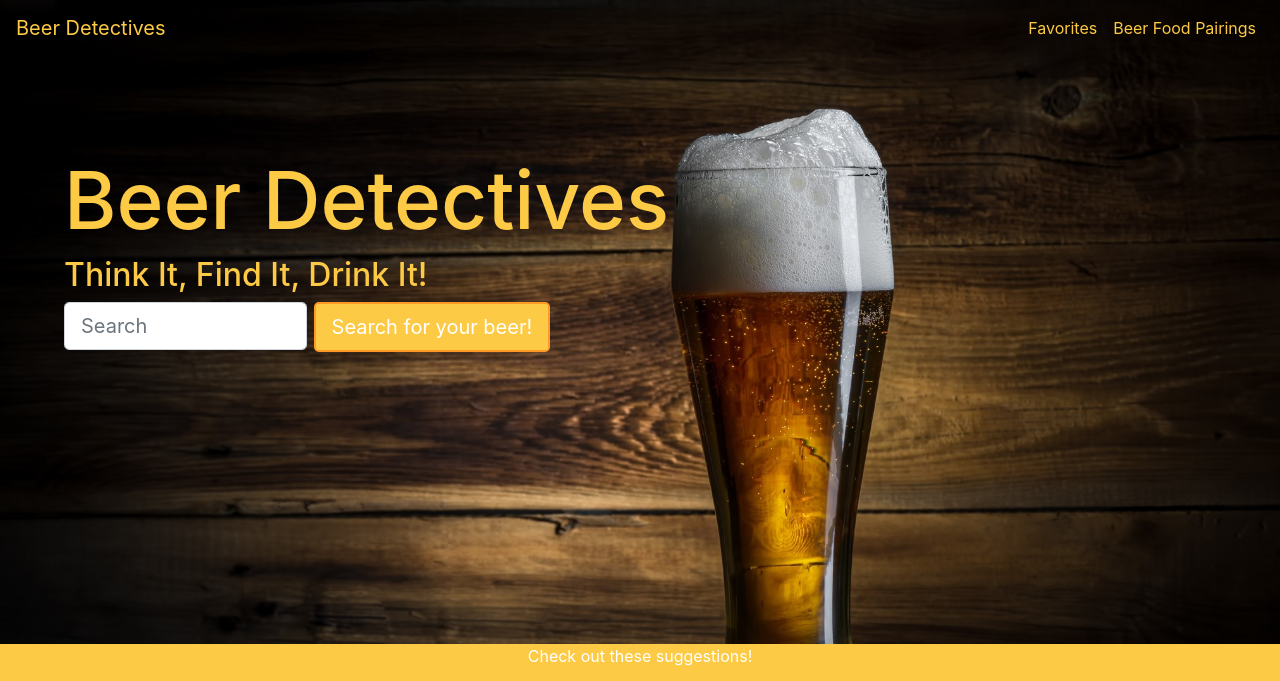
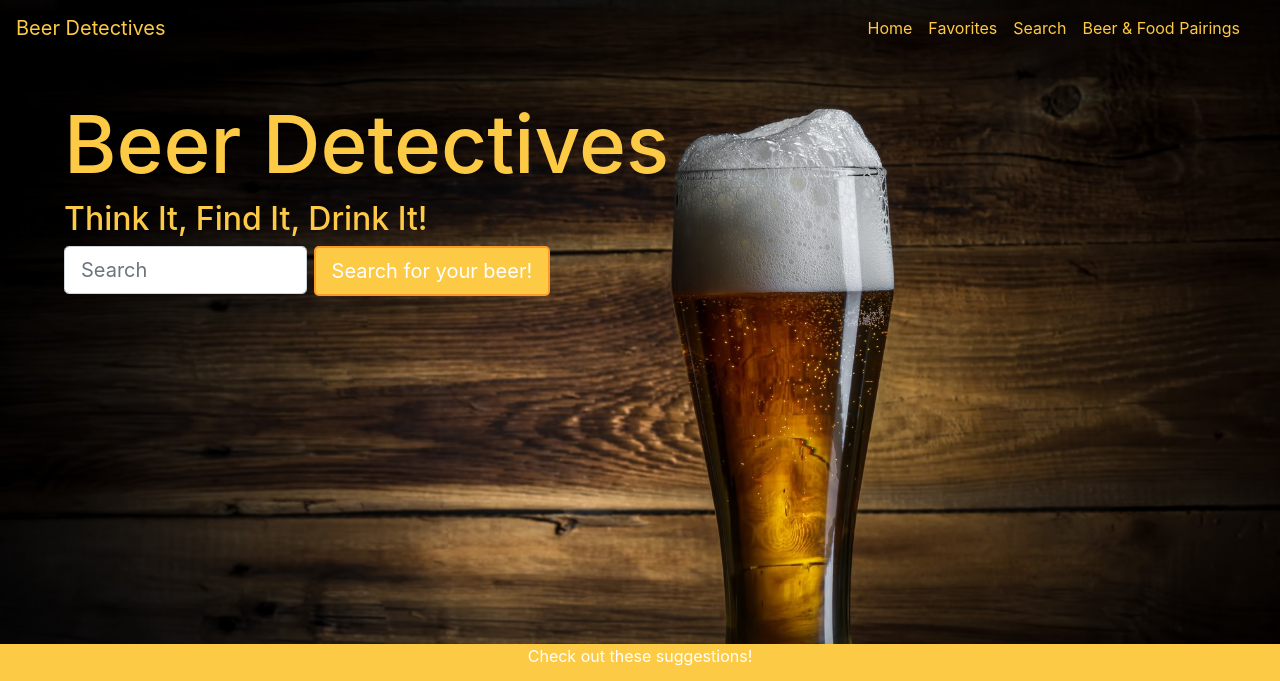
Before and after one commit to mcarreon/Beer-Detectives, a plain HTML site: page index.html in a window 1280 px wide. Shown: the top 681 px of the page. Drawn offline with nearby package versions, Linux system fonts and the light colour scheme; no server answers.

Commit message:
standardized nav

```diff
--- a/index.html
+++ b/index.html
@@ -26,30 +26,51 @@
 </head>
 <body>
     <div>
-        <nav class="navbar navbar-expand-lg navbar-light">
-            <!-- Brand and toggle get grouped for better mobile display -->
-            <div class="navbar-header">
-                <a class="navbar-brand" href="index.html" id="logo">Beer Detectives</a>
-            </div>
-            <!-- <button class="navbar-toggler collapsed ml-auto" data-toggle="collapse" data-target="#page-nav-collapse" aria-expanded="false">
-                    <span class="sr-only">Toggle navigation</span>
-                    <span class="icon-bar"></span>
-                    <span class="icon-bar"></span>
-                    <span class="icon-bar"></span>
-                </button> -->
+        <nav class="navbar navbar-expand-lg navbar-light fixed-top">
+            <a class="navbar-brand" href="#">Beer Detectives</a>
+            <button class="navbar-toggler navbar-dark" type="button" data-toggle="collapse" data-target="#page-nav-collapse" aria-controls="navbarSupportedContent"
+                aria-expanded="false" aria-label="Toggle navigation">
+                <span class="navbar-toggler-icon"></span>
+            </button>
 
-            <!-- Collect the nav links, forms, and other content for toggling -->
             <div class="collapse navbar-collapse" id="page-nav-collapse">
-                <ul class="nav navbar-nav ml-auto">
-                    <li>
+                <ul class="nav navbar-nav ml-auto mr-3">
+                    <li class="nav-item">
+                        <a class="nav-link" href="#">Home</a>
+                    </li>
+                    <li class="nav-item">
                         <a class="nav-link" href="favorites.html">Favorites</a>
                     </li>
-                    <li>
-                        <a class="nav-link" href="pairings.html">Beer Food Pairings</a>
+                    <li class="nav-item">
+                        <a class="nav-link" href="search.html">Search
+                            <span class="sr-only">(current)</span>
+                        </a>
                     </li>
+                    <li class="nav-item">
+                        <a class="nav-link" href="pairings.html">Beer & Food Pairings</a>
+                    </li>
+                    <!--    Dropdown if needed
+                                <li class="nav-item dropdown">
+                                    <a class="nav-link dropdown-toggle" href="#" id="navbarDropdown" role="button" data-toggle="dropdown" aria-haspopup="true"
+                                        aria-expanded="false">
+                                        Dropdown
+                                    </a>
+                                    <div class="dropdown-menu" aria-labelledby="navbarDropdown">
+                                        <a class="dropdown-item" href="#">Action</a>
+                                        <a class="dropdown-item" href="#">Another action</a>
+                                        <div class="dropdown-divider"></div>
+                                        <a class="dropdown-item" href="#">Something else here</a>
+                                    </div>
+                                </li>
+                                -->
                 </ul>
+                <!-- Search in navbar
+                    <form class="form-inline my-2 my-lg-0">
+                        <input class="form-control mr-sm-2" type="search" placeholder="Your Beer Here" aria-label="Search">
+                        <button class="btn btn-outline-success my-2 my-sm-0" type="submit">Quick Search</button>
+                    </form>
+                    -->
             </div>
-            <!-- /.navbar-collapse -->
         </nav>
         <br>
         <br>
```
